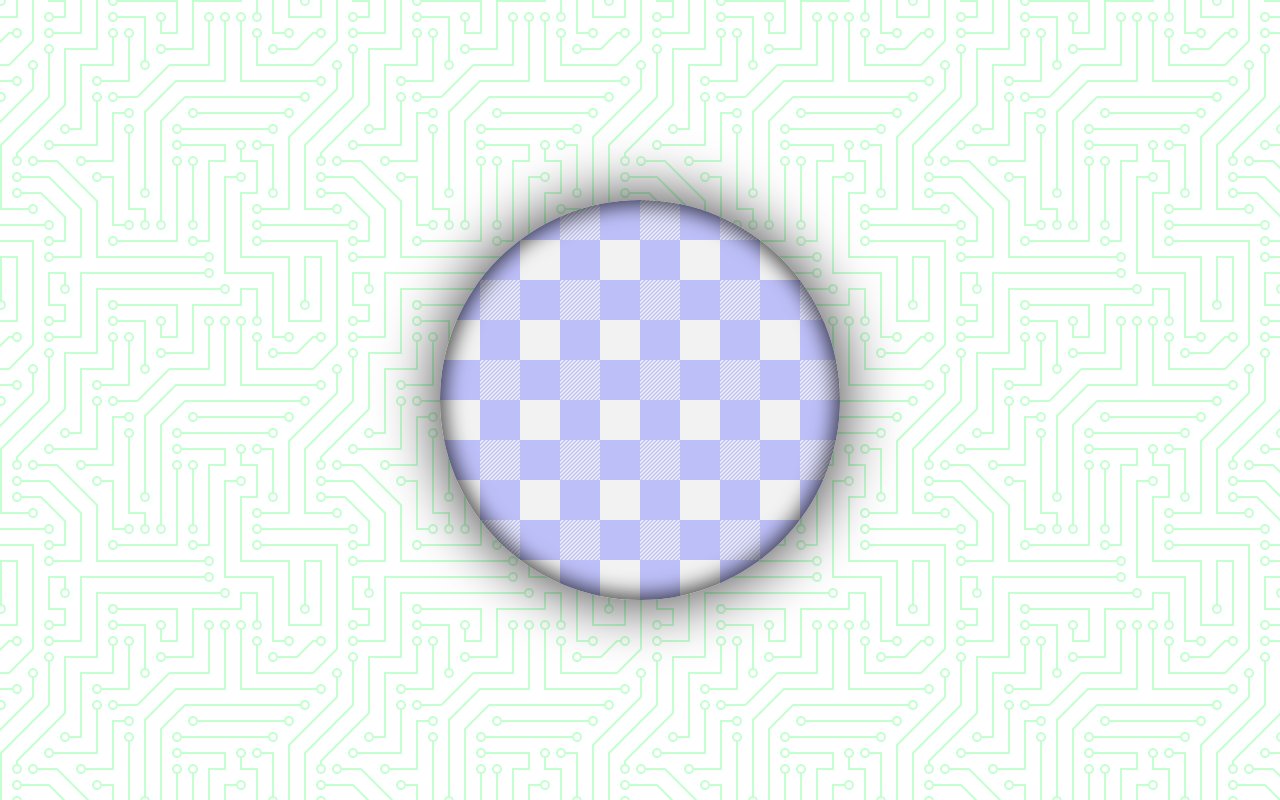
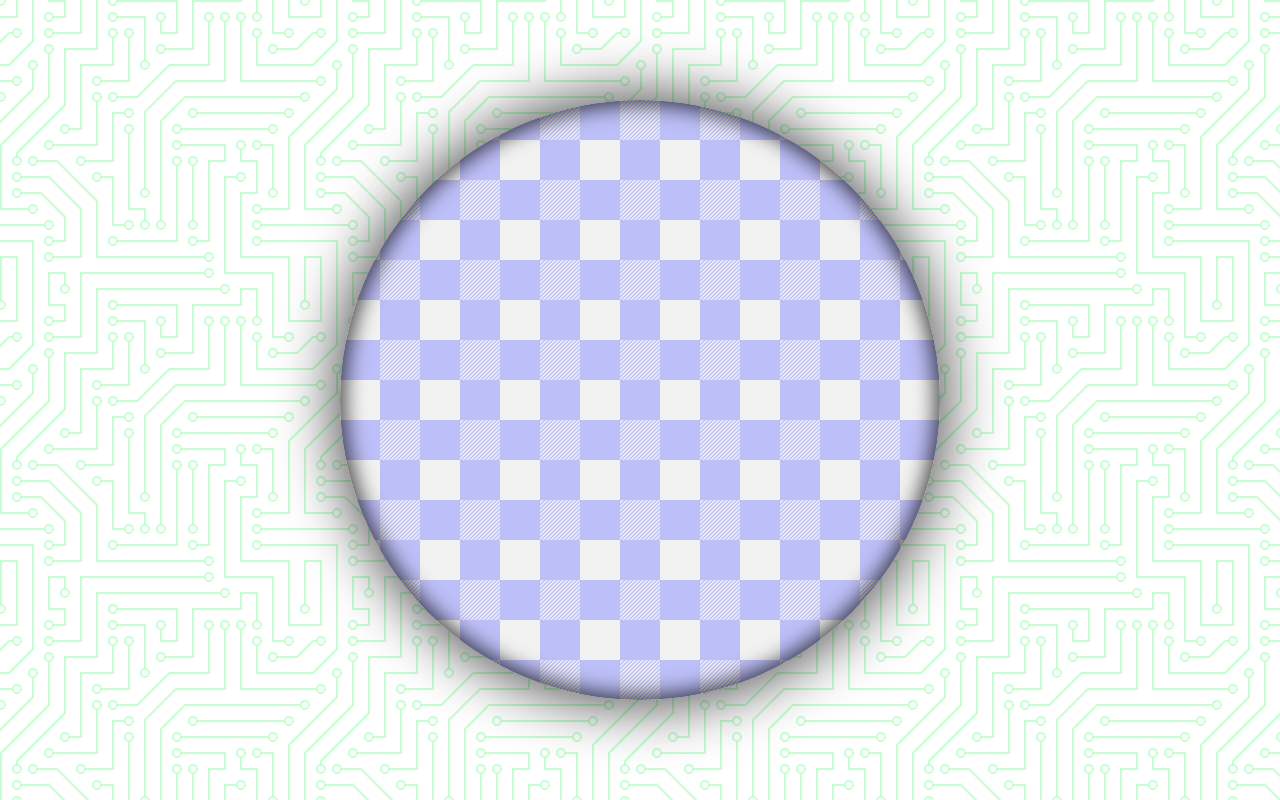
Before and after one commit to JaredBledsoe/node-websocket, a website: page index.html in a window 1280 px wide. Drawn offline with Linux system fonts and the light colour scheme.

Commit message:
Update index.html

```diff
--- a/index.html
+++ b/index.html
@@ -45,8 +45,8 @@
   //var ws = new WebSocket('ws://localhost:3000');
 
   var canvas = document.getElementsByTagName('canvas')[0];
-  canvas.width = 400;
-  canvas.height = 400;
+  canvas.width = 600;
+  canvas.height = 600;
   var ctx = canvas.getContext('2d');
   var id;
   var players = [];
```
